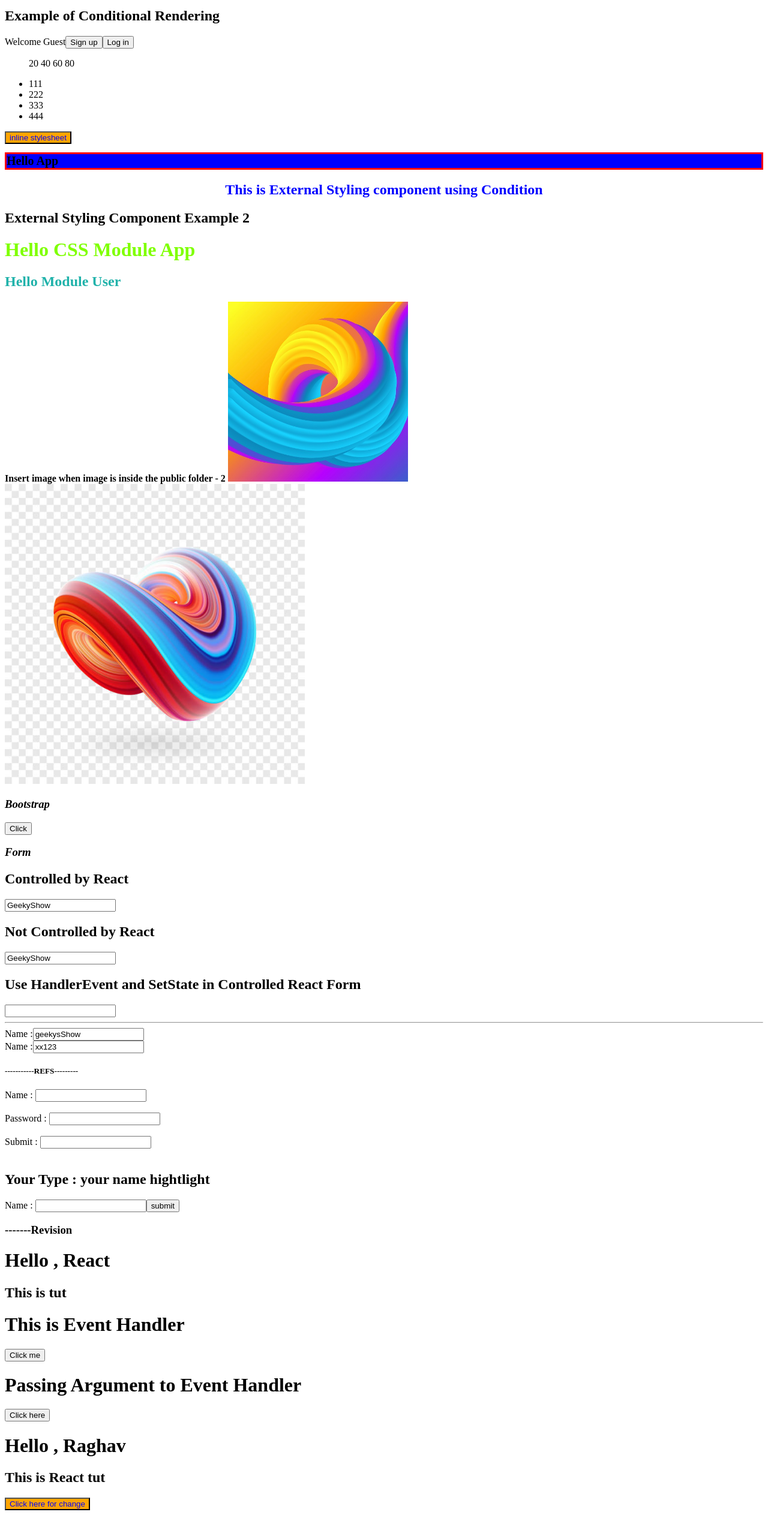
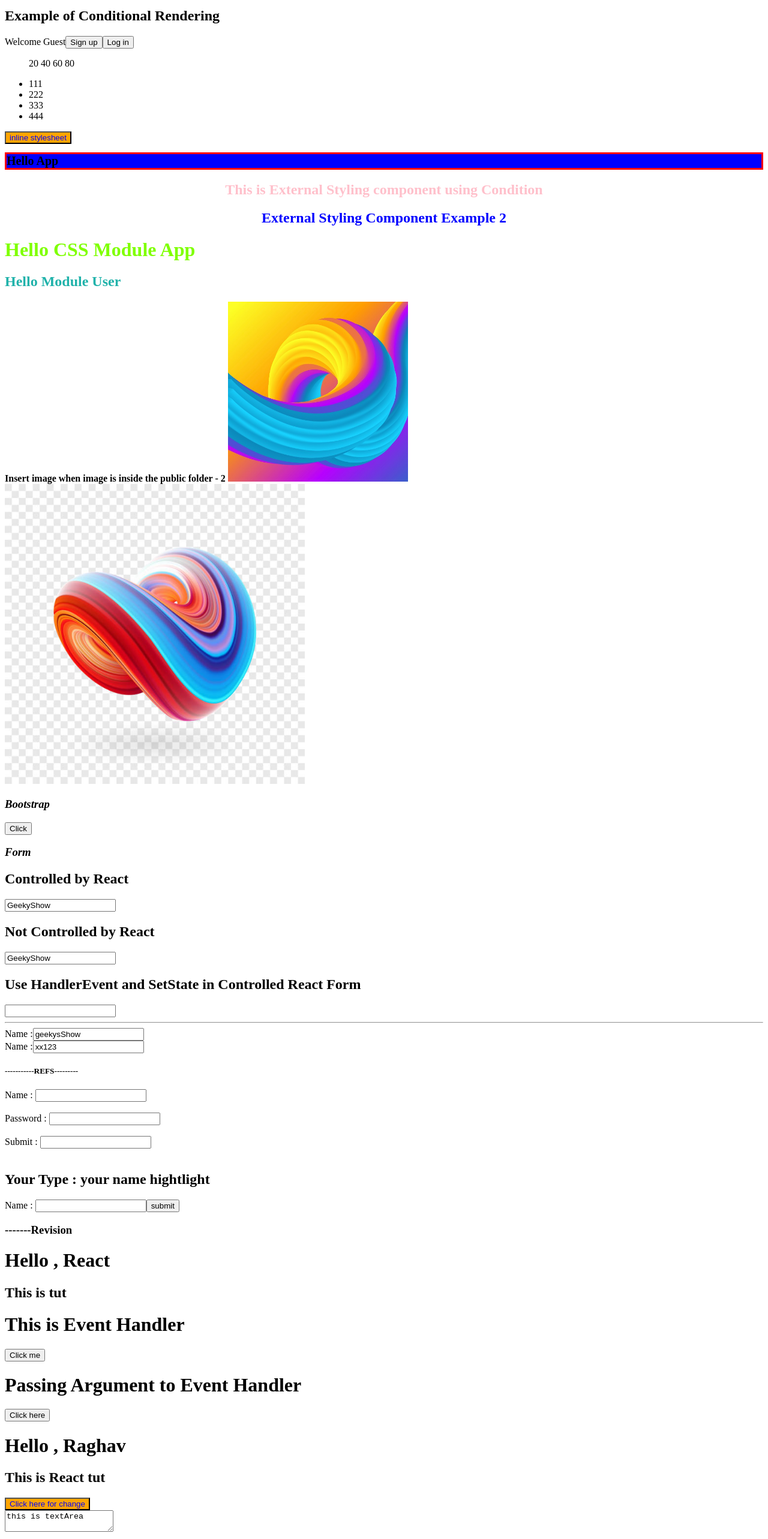
Before and after one commit to Raghav-Verma25/React-js, a React (Create React App) app: page / in a window 1280 px wide. Shown: the part 849-3415 px from the top of the page at 60% size. Before the commit the page ends 3375 px from the top, so only its background shows below. Built offline with nearby package versions, Linux system fonts and the light colour scheme.

Commit message:
Controlled Component Textarea in React JS

```diff
--- a/public/index.html
+++ b/public/index.html
@@ -68,6 +68,7 @@
     <div id="func-comp"></div>
     <div id="keyuser2"></div>
     <div id="inlineOnClick"></div>
+    <div id="textarea"></div>
 
 
   </body>
--- /dev/null
+++ b/src/Form/Textarea.js
@@ -0,0 +1,19 @@
+import React, { Component } from 'react'
+
+export default class Textarea extends Component {
+    state = {
+        value:"this is textArea"
+    }
+    handleChange = e =>{
+        this.setState({value : e.target.value})
+    }
+  render() {
+    return (
+      <div>
+        <form>
+            <textarea value={this.state.value} onChange={this.handleChange}></textarea>
+        </form>
+      </div>
+    )
+  }
+}
--- a/src/GeekyShow/Styling Component/External2.js
+++ b/src/GeekyShow/Styling Component/External2.js
@@ -7,8 +7,8 @@ export default class External2 extends Component {
     let colour = true;
     return (
       <React.Fragment>
-        <h2 className="txtb">This is External Styling component using Condition</h2>
-        <ExternalUser rang={colour ? "txtb" : "txtg"} />
+        <h2 className="txtp">This is External Styling component using Condition</h2>
+        <ExternalUser ran={colour ? "txtb" : "txtg"} />
       </React.Fragment>
     );
   }
--- a/src/GeekyShow/Styling Component/ExternalUser.js
+++ b/src/GeekyShow/Styling Component/ExternalUser.js
@@ -2,6 +2,6 @@ import React, { Component } from 'react'
 
 export default class ExternalUser extends Component {
   render() {
-    return <h2 className={this.props.colour} >External Styling Component Example 2</h2>
+    return <h2 className={this.props.ran} >External Styling Component Example 2</h2>
   }
 }
--- a/src/GeekyShow/Styling Component/InlineOnClick.js
+++ b/src/GeekyShow/Styling Component/InlineOnClick.js
@@ -11,7 +11,6 @@ export default class InlineOnClick extends Component {
     const btnstyle={
         color:"blue",
         backgroundColor:"orange",
-
     };
     if(this.state.change){
         btnstyle.backgroundColor = "White";
--- a/src/GeekyShow/Styling Component/externalcss.css
+++ b/src/GeekyShow/Styling Component/externalcss.css
@@ -10,3 +10,7 @@
     color:green;
     text-align: center;
 }
+.txtp{
+    color:pink;
+    text-align: center;
+}
--- a/src/index.js
+++ b/src/index.js
@@ -36,6 +36,7 @@ import PassingArgument from "./GeekyShow/ConditionalRendering/PassingArgument";
 import FunctionalComponent from "./component/FunctionalComponent"
 import KeyUser2 from "./GeekyShow/Keys/KeyUser2"
 import InlineOnClick from "./GeekyShow/Styling Component/InlineOnClick"
+import Textarea from "./Form/Textarea";
 
 //Using component
 
@@ -82,3 +83,4 @@ ReactDOM.render(<PassingArgument/>,document.getElementById("argu-event-button"))
 ReactDOM.render(<FunctionalComponent name="Raghav" t="React tut"/>, document.getElementById("func-comp"))
 // ReactDOM.render(<KeyUser2/>,document.getElementById("Keyuser2"))
 ReactDOM.render(<InlineOnClick/>,document.getElementById("inlineOnClick"))
+ReactDOM.render(<Textarea/>,document.getElementById("textarea"))
```
